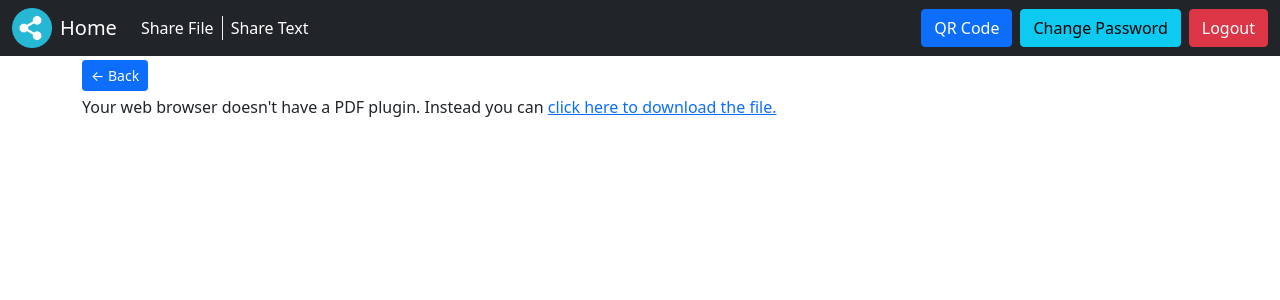
After one commit to skneo/Share_File_and_Text_across_Web, a PHP site: page /preview_file.php?file=1 in a window 1280 px wide. The commit adds this page. Shown: the top 300 px of the page. Run offline with PHP 8.4, Linux system fonts and the light colour scheme; the visitor is signed in with stand-in values (Sample User, id 1).

Commit message:
preview for files added

```diff
--- /dev/null
+++ b/preview_file.php
@@ -0,0 +1,36 @@
+<?php
+session_start();
+if (!isset($_SESSION['loggedin'])) {
+    header('Location: index.php');
+}
+include 'uploads_dir.php';
+$file = $_GET['file'];
+$file_path = "$uploads_dir/$file"
+?>
+<!doctype html>
+<html lang="en">
+
+<head>
+    <!-- Required meta tags -->
+    <meta charset="utf-8">
+    <meta name="viewport" content="width=device-width, initial-scale=1">
+    <!-- Bootstrap CSS -->
+    <link href="https://cdn.jsdelivr.net/npm/bootstrap@5.0.0/dist/css/bootstrap.min.css" rel="stylesheet" integrity="sha384-wEmeIV1mKuiNpC+IOBjI7aAzPcEZeedi5yW5f2yOq55WWLwNGmvvx4Um1vskeMj0" crossorigin="anonymous">
+    <link rel="shortcut icon" type="image/x-icon" href="sharelogo.png">
+    <title>Preview File </title>
+</head>
+
+<body>
+    <?php include "header.php"; ?>
+    <div class="container mb-3">
+        <a href="share_file.php" class="btn btn-primary btn-sm my-1">&larr; Back</a>
+        <object data="<?php echo $file_path ?>" type="application/pdf" width="100%" height="1080px">
+            <p>Your web browser doesn't have a PDF plugin. Instead you can <a href="<?php echo $file_path ?>">click here to download the file.</a></p>
+        </object>
+
+    </div>
+    <!-- Option 1: Bootstrap Bundle with Popper -->
+    <script src="https://cdn.jsdelivr.net/npm/bootstrap@5.0.0/dist/js/bootstrap.bundle.min.js" integrity="sha384-p34f1UUtsS3wqzfto5wAAmdvj+osOnFyQFpp4Ua3gs/ZVWx6oOypYoCJhGGScy+8" crossorigin="anonymous"></script>
+</body>
+
+</html>
--- a/share_file.php
+++ b/share_file.php
@@ -112,19 +112,19 @@ if (isset($_POST['delete'])) {
                             if ($file == "index.php")
                                 continue;
                             $ctime = filectime("$uploads_dir/$file");
-                            $dateTime = date("d-m-Y h:i A", $ctime);
+                            $dateTime = date("Y-m-d H:i:s", $ctime);
                             $filedownload = rawurlencode($file);
                             $size = round(filesize("$uploads_dir/" . $file) / (1024));
                             $current_site = $_SERVER['SERVER_NAME'];
                             echo "<tr>
                                     <td>$sn</td>
-                                    <td><a href=\"$uploads_dir/$filedownload\">$file</a></td>
+                                    <td><a href=\"preview_file.php?file=$filedownload\">$file</a></td>
                                     <td>$size kb</td>
                                     <td>$dateTime</td>
                                     <td>
                                         <div class='mt-2 d-flex'>
                                             <div>
-                                                <a href=\"$uploads_dir/$filedownload\" class='btn-sm btn btn-success'>View</a>
+                                                <a href=\"preview_file.php?file=$filedownload\" class='btn-sm btn btn-success'>View</a>
                                                 <a href=\"$uploads_dir/$filedownload\" download class='btn-sm btn btn-primary mx-1'>Download</a>
                                                 <a href=\"scan_qr_code.php?qr_url=http://$current_site/$uploads_dir/$filedownload\" class='btn-sm btn btn-info'>QR Code</a>
                                             </div>
```
